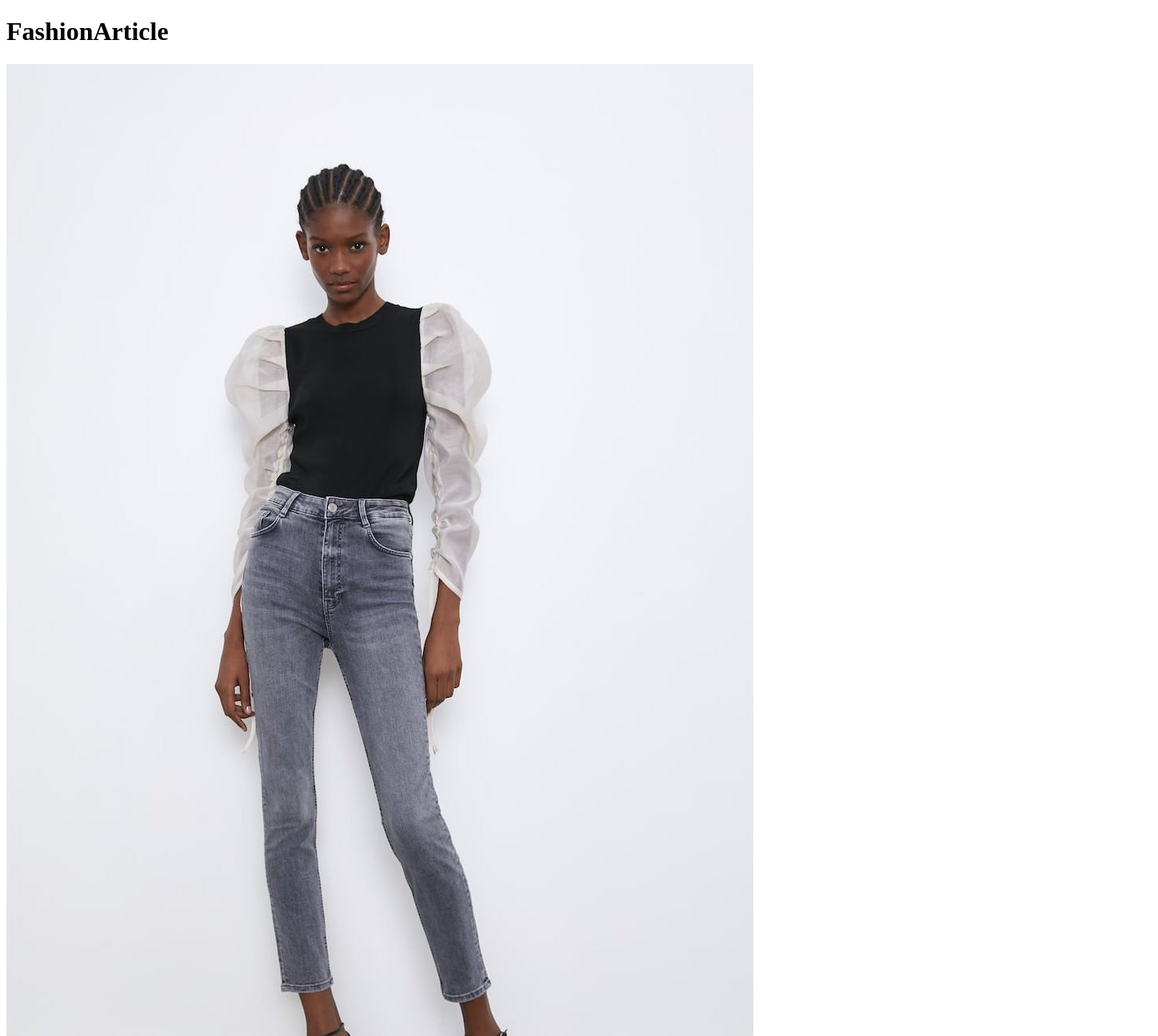
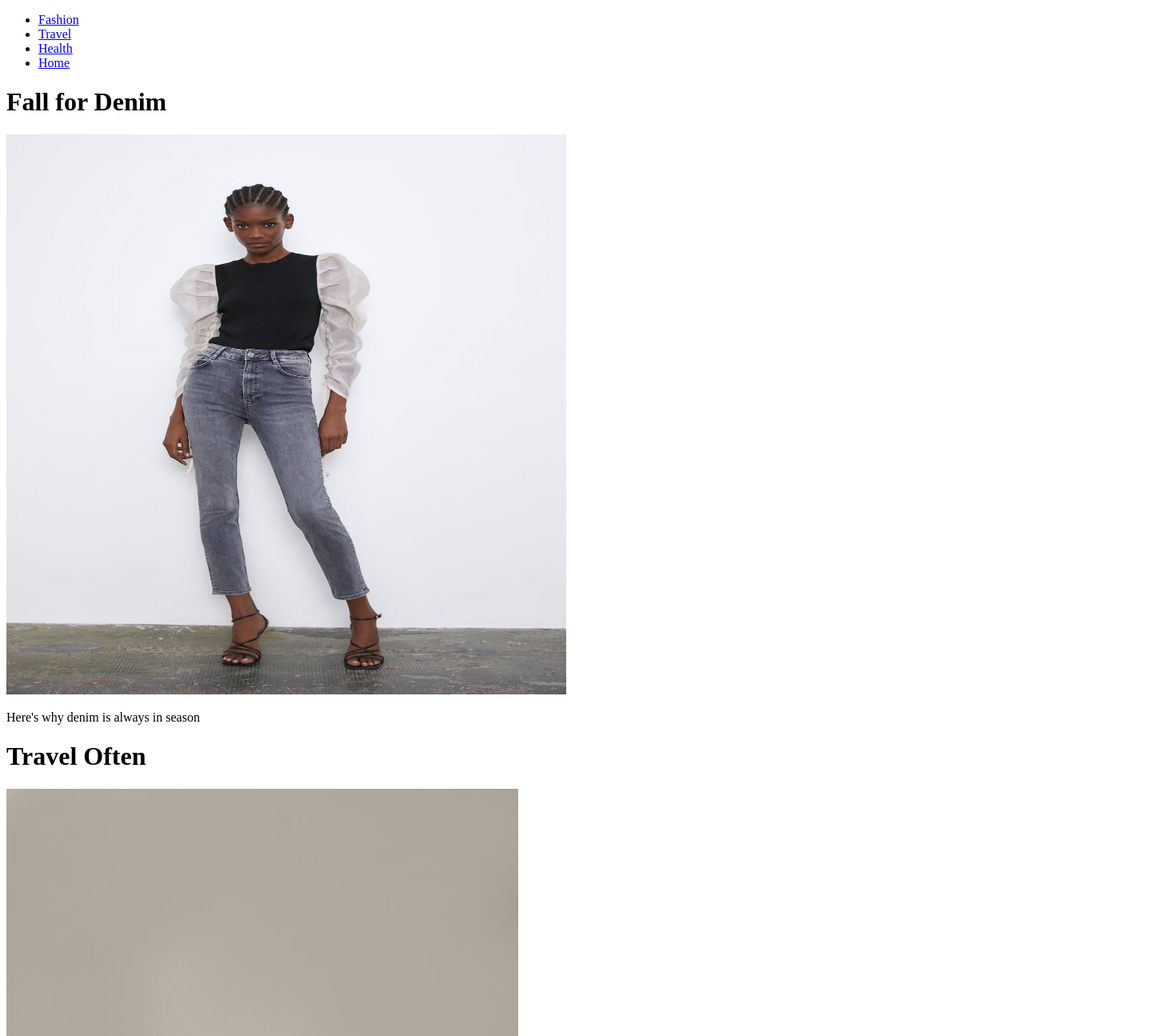
Before and after one commit to Codiegirl/Wear-She-Got-It, a React (Create React App) app: page / in a window 1280 px wide. Shown: the top 1295 px of the page at 80% size, 1448 px wide, since content can reach past the window. Built offline with nearby package versions, Linux system fonts and the light colour scheme.

Commit message:
created NavBar component

```diff
--- a/package.json
+++ b/package.json
@@ -5,6 +5,7 @@
   "dependencies": {
     "react": "^16.10.1",
     "react-dom": "^16.10.1",
+    "react-router-dom": "^5.1.2",
     "react-scripts": "3.1.2"
   },
   "scripts": {
--- a/src/App.js
+++ b/src/App.js
@@ -1,19 +1,24 @@
 import React from 'react';
+import {BrowserRouter as Router, Route,} from 'react-router-dom';
 import FashionArticle from './components/FashionArticle'
 import TravelArticle from './components/TravelArticle'
 import HealthArticle from './components/HealthArticle'
 import HomeArticle from './components/HomeArticle'
-
+import NavBar from './components/NavBar'
 
 
 function App() {
   return (
+    <Router>
     <div>
+      <NavBar/>
       <FashionArticle/>
       <TravelArticle/>
       <HealthArticle/>
       <HomeArticle/>
     </div>
+
+    </Router>
   );
 }
 
--- a/src/components/FashionArticle.js
+++ b/src/components/FashionArticle.js
@@ -5,9 +5,10 @@ export default class FashionArticle extends React.Component {
     render(){
         return(
             <div>
-            <h1>FashionArticle</h1>
+            <h1>Fall for Denim</h1>
 
-            <img src={jeans} alt="girl in jeans"></img>
+            <img style={{width: 700, height: 700 }}src={jeans} alt="girl in jeans"></img>
+            <p> Here's why denim is always in season</p>
             </div>
         )
 
--- a/src/components/HealthArticle.js
+++ b/src/components/HealthArticle.js
@@ -5,7 +5,7 @@ export default class HealthArticle extends React.Component {
     render(){
         return(
             <div>
-            <h1>HealthArticle</h1>
+            <h1>What are you eating?</h1>
             <img src={health} alt=""></img>
             </div>
         )
--- a/src/components/HomeArticle.js
+++ b/src/components/HomeArticle.js
@@ -5,8 +5,8 @@ export default class HomeArticle extends React.Component {
     render(){
         return(
             <div>
-            <h1>HomeArticle</h1>
-            <img src={home} alt=""></img>
+            <h1>Creating Space</h1>
+            <img style={{width: 700}} src={home} alt=""></img>
             </div>
         )
     }
--- /dev/null
+++ b/src/components/NavBar.js
@@ -0,0 +1,23 @@
+import React from 'react'
+import { Link } from 'react-router-dom'
+
+const NavBar = () => (
+    <nav>
+        <ul>
+            <li>
+                <Link to="/fashion">Fashion</Link>
+            </li>
+            <li>
+                <Link to="/travel">Travel</Link>
+            </li>
+            <li>
+                <Link to="/health">Health</Link>
+            </li>
+            <li>
+                <Link to="/home">Home</Link>
+            </li>
+        </ul>
+        </nav>
+);
+
+export default NavBar;
--- a/src/components/TravelArticle.js
+++ b/src/components/TravelArticle.js
@@ -5,7 +5,7 @@ export default class TravelArticle extends React.Component {
     render(){
         return(
             <div>
-            <h1>TravelArticle</h1>
+            <h1>Travel Often</h1>
             <img src={travel} alt=""></img>
             </div>
         )
```
Also changed, not shown: 1 other file (tests, documents, lock files or other folders).
